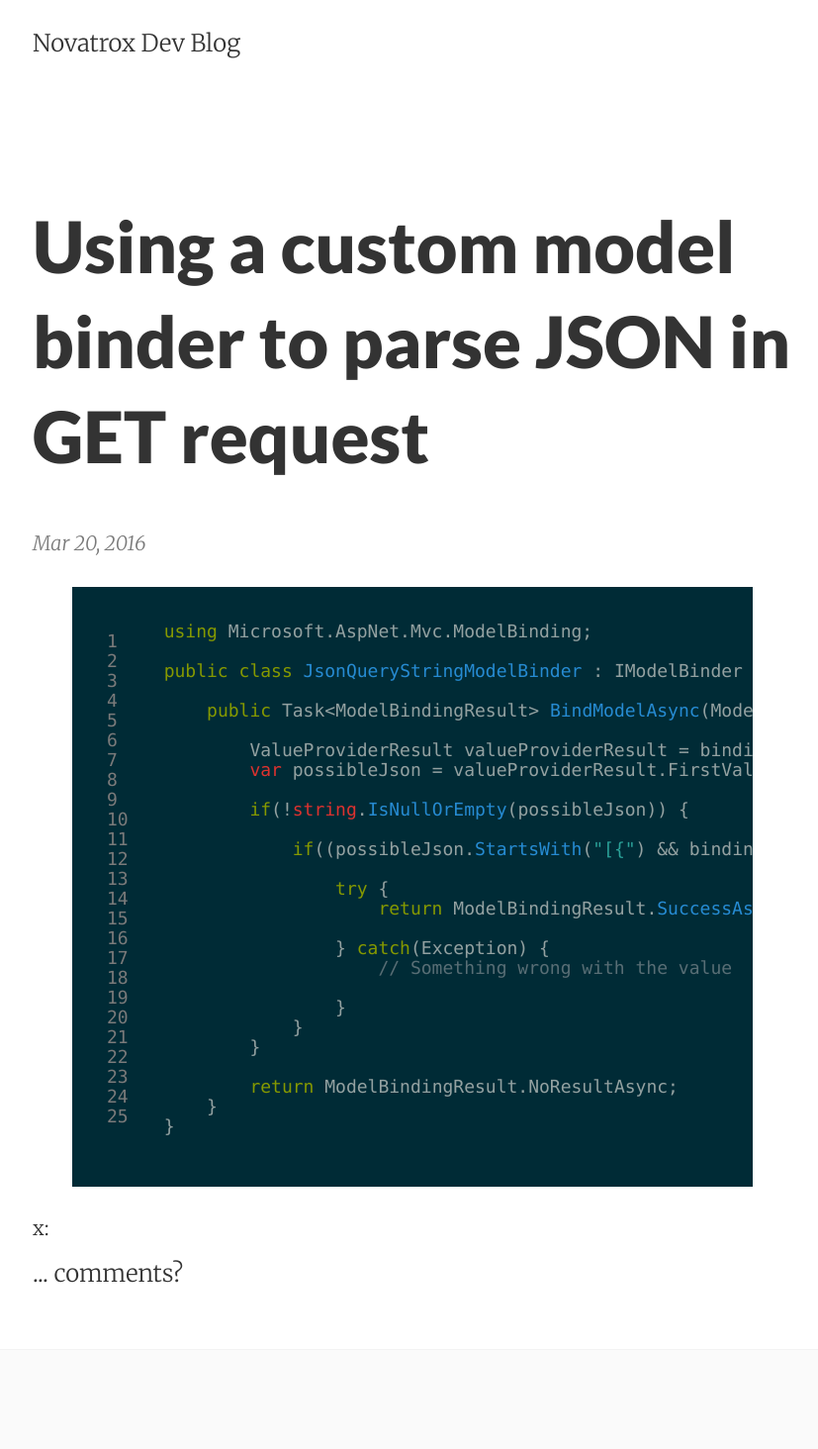
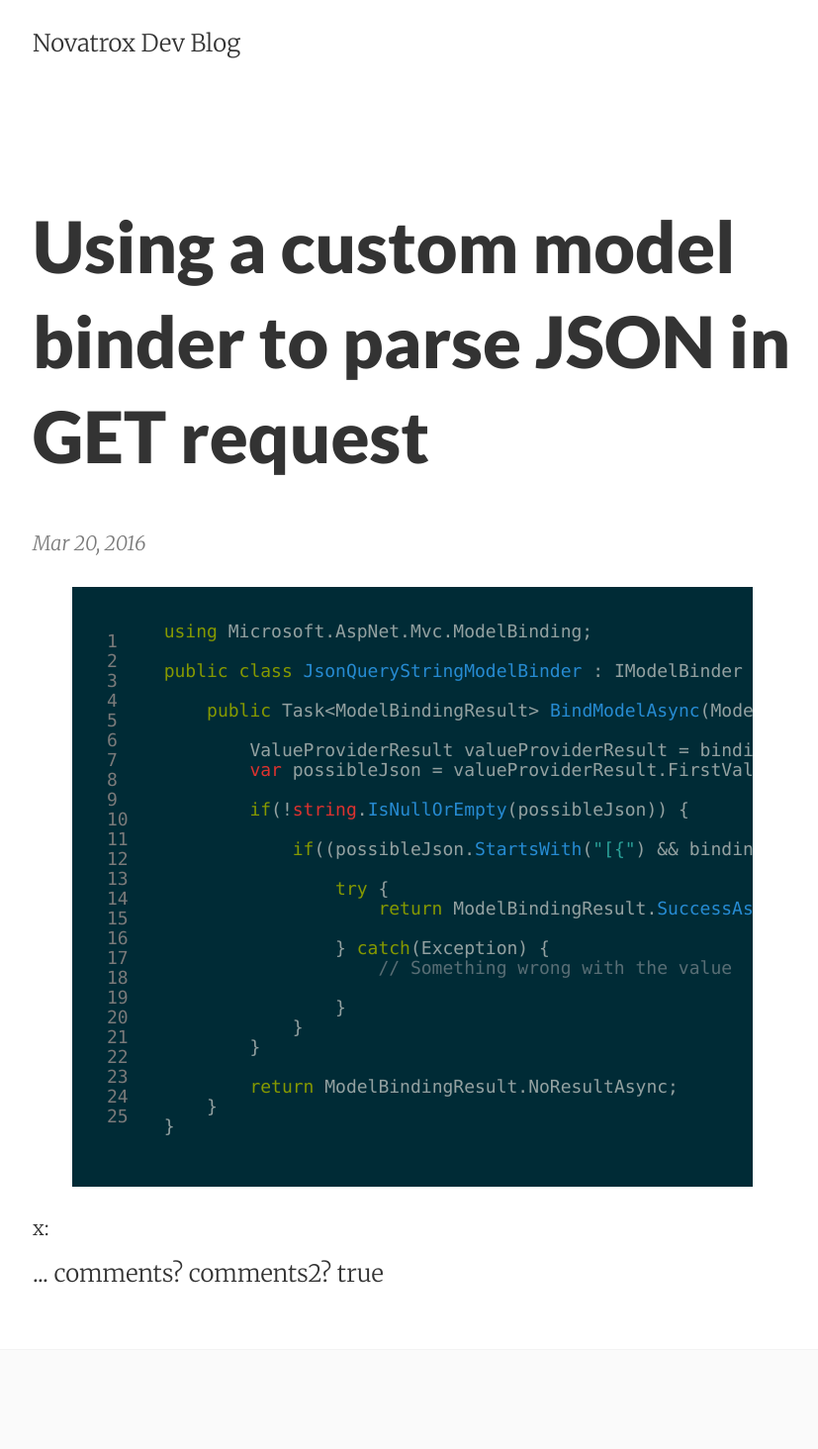
Before and after one commit to Novatrox/Novatrox.github.io, a Jekyll site: the page built from _posts/2016-03-20-using-a-custom-model-binder-to-parse-json-in-get-request.markdown, in a window 1280 px wide. Shown: the whole page at 99% size, without its empty margins (223-1050 px from the left). Built offline with Jekyll 4.4.1, drawn with Linux system fonts in a browser that asks for light colours.

Commit message:
Update post.html

```diff
--- a/_layouts/post.html
+++ b/_layouts/post.html
@@ -11,6 +11,7 @@ layout: default
 </article>
 ...
 comments? {{post.comments}}
+comments2? {{page.comments}}
 {% if post.comments %}
   <section class="comments">
     <div id="disqus_thread"></div>
```
